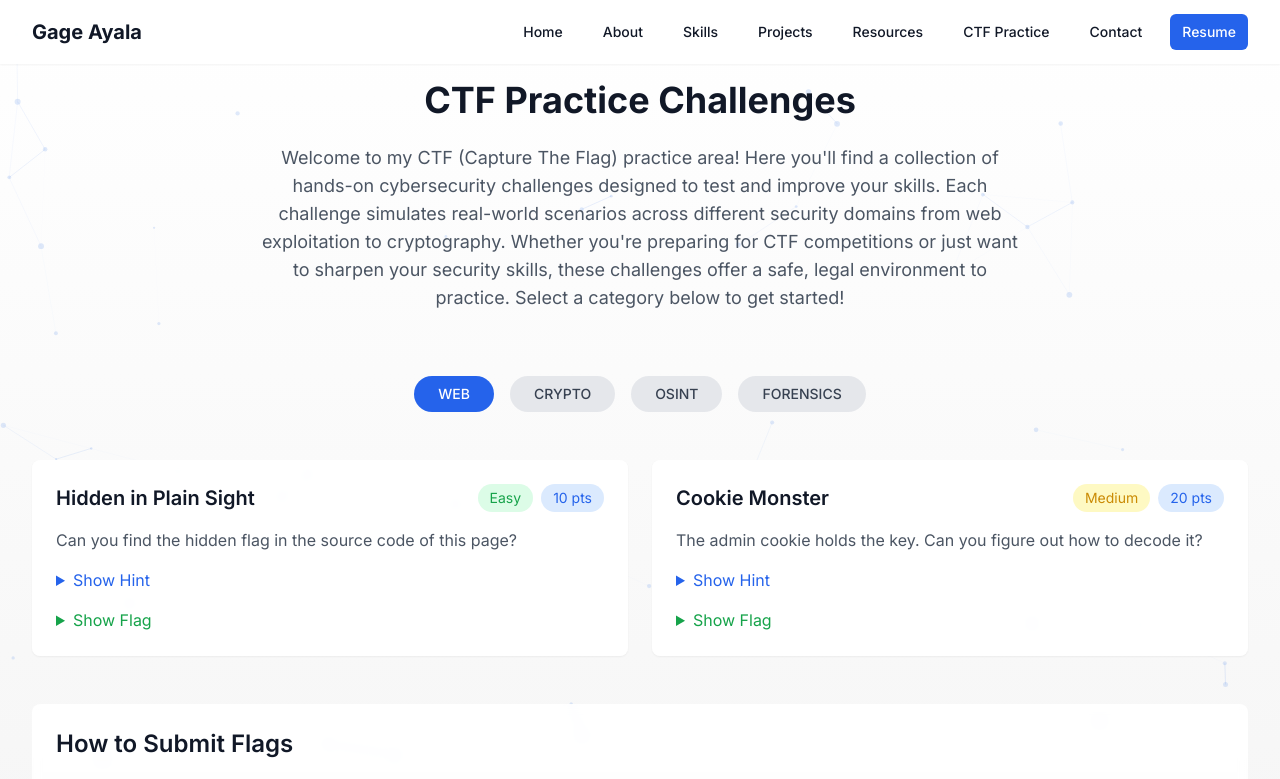
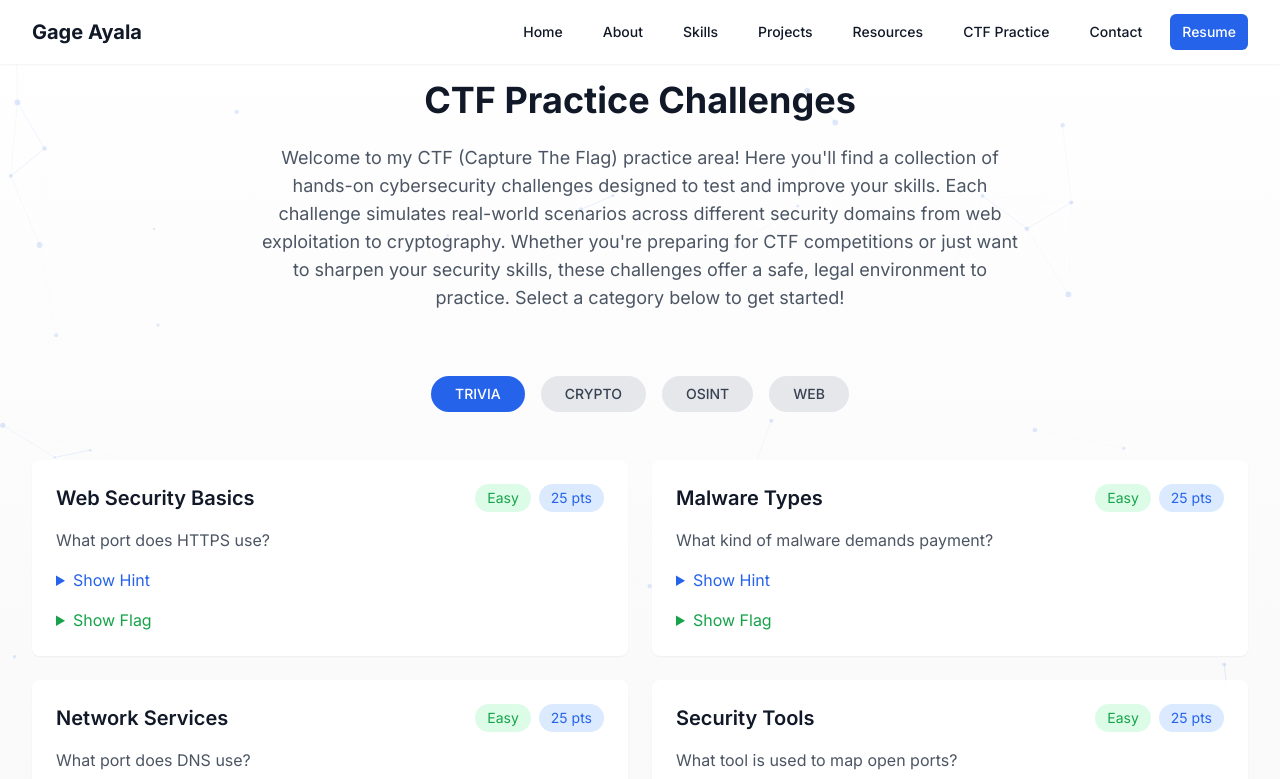
Before and after one commit to GageGotya/Personal-Website, a Next.js app: page /ctf-practice in a window 1280 px wide. Shown: the top 779 px of the page. Built offline with nearby package versions, Linux system fonts and the light colour scheme.

Commit message:
Updated CTF Practice page with real challenges from CTFd export

```diff
--- a/src/app/ctf-practice/page.tsx
+++ b/src/app/ctf-practice/page.tsx
@@ -14,87 +14,141 @@ export default function CTFPractice() {
     });
   }, []);
 
-  const [selectedCategory, setSelectedCategory] = useState('web');
+  const [selectedCategory, setSelectedCategory] = useState('trivia');
 
   const challenges = {
-    web: [
+    trivia: [
       {
-        title: 'Hidden in Plain Sight',
+        title: 'Web Security Basics',
         difficulty: 'Easy',
-        description: 'Can you find the hidden flag in the source code of this page?',
-        hint: 'Sometimes developers leave sensitive information in HTML comments...',
-        points: 10,
-        flag: 'FLAG{hidden_in_plain_sight}',
-        category: 'Web'
+        description: 'What port does HTTPS use?',
+        hint: 'This is the standard port for secure web traffic.',
+        points: 25,
+        flag: '443',
+        category: 'Trivia'
       },
       {
-        title: 'Cookie Monster',
+        title: 'Malware Types',
+        difficulty: 'Easy',
+        description: 'What kind of malware demands payment?',
+        hint: 'Think about recent cyber attacks on hospitals and businesses.',
+        points: 25,
+        flag: 'Ransomware',
+        category: 'Trivia'
+      },
+      {
+        title: 'Network Services',
+        difficulty: 'Easy',
+        description: 'What port does DNS use?',
+        hint: 'This is the standard port for Domain Name System queries.',
+        points: 25,
+        flag: '53',
+        category: 'Trivia'
+      },
+      {
+        title: 'Security Tools',
+        difficulty: 'Easy',
+        description: 'What tool is used to map open ports?',
+        hint: 'This popular tool name starts with "N".',
+        points: 25,
+        flag: 'Nmap',
+        category: 'Trivia'
+      },
+      {
+        title: 'Linux Security',
         difficulty: 'Medium',
-        description: 'The admin cookie holds the key. Can you figure out how to decode it?',
-        hint: 'Base64 encoding is commonly used for cookie values...',
-        points: 20,
-        flag: 'FLAG{cookie_monster_strikes_again}',
-        category: 'Web'
+        description: 'What file stores Linux user passwords?',
+        hint: 'This file is in the /etc directory and has a spooky name.',
+        points: 25,
+        flag: '/etc/shadow',
+        category: 'Trivia'
       }
     ],
     crypto: [
       {
-        title: 'Caesar\'s Secret',
+        title: 'Hash of the River',
         difficulty: 'Easy',
-        description: 'Decrypt this ancient message: "SYNT{pnrfne_pvcure_vf_jrnx}"',
-        hint: 'Julius Caesar used a simple shift cipher...',
-        points: 10,
-        flag: 'FLAG{caesar_cipher_is_weak}',
-        category: 'Crypto'
+        description: 'A data packet was intercepted mid-transmission. The payload below appears to contain a name. Can you crack it?\n\ncml2ZXJiYXRz',
+        hint: 'This looks like base64 encoding. Try an online decoder!',
+        points: 100,
+        flag: 'riverbats',
+        category: 'Cryptography'
       },
       {
-        title: 'Hash Cracker',
+        title: 'Signal in the Static',
         difficulty: 'Medium',
-        description: 'Crack this MD5 hash: 5f4dcc3b5aa765d61d8327deb882cf99',
-        hint: 'This is a commonly used password...',
-        points: 20,
-        flag: 'FLAG{password}',
-        category: 'Crypto'
+        description: 'You intercepted a weak signal from a satellite. This looks encoded, not encrypted. Can you decode the message?\n\nMFWGSZLOONQXEZLSMVQWY===',
+        hint: 'This is base32 encoded. Look for an online base32 decoder.',
+        points: 100,
+        flag: 'aliensarereal',
+        category: 'Cryptography'
+      },
+      {
+        title: "Caesar's Favorite Movie",
+        difficulty: 'Easy',
+        description: 'The emperor encoded this text with a classic cipher. Shift it back to uncover a dystopian cult classic.\n\nCqtCqn',
+        hint: 'Julius Caesar used a simple shift cipher. Try different shifts!',
+        points: 100,
+        flag: 'MadMax',
+        category: 'Cryptography'
+      },
+      {
+        title: "The Zookeeper's Secret",
+        difficulty: 'Medium',
+        description: 'An encrypted message was found scratched into the side of a crate labeled "Primate Intelligence Division." The zookeeper says it is just a name. Can you decrypt it?\n\n50 65 6e 67 75 69 6e 73',
+        hint: 'These look like hexadecimal values. Try converting them to ASCII.',
+        points: 100,
+        flag: 'Penguins',
+        category: 'Cryptography'
       }
     ],
     osint: [
       {
-        title: 'Digital Footprint',
-        difficulty: 'Easy',
-        description: 'Find my first GitHub repository. The flag is in the initial commit message.',
-        hint: 'GitHub profile URLs follow a standard format...',
-        points: 15,
-        flag: 'FLAG{first_commit_found}',
+        title: 'Ransomware Investigation',
+        difficulty: 'Medium',
+        description: 'You will be finding intel on ransomware groups behind healthcare based attacks. Which healthcare company was attacked by BlackCat/ALPHV?',
+        hint: 'Look for recent news articles about BlackCat/ALPHV ransomware attacks on healthcare companies.',
+        points: 150,
+        flag: 'Change Healthcare',
         category: 'OSINT'
       },
       {
-        title: 'Social Sleuth',
-        difficulty: 'Medium',
-        description: 'Find my LinkedIn profile and locate the flag hidden in plain sight.',
-        hint: 'Check the background image metadata...',
-        points: 25,
-        flag: 'FLAG{linkedin_sleuth}',
+        title: 'MITRE ATT&CK Knowledge',
+        difficulty: 'Hard',
+        description: 'What MITRE ATT&CK Framework ID is used in the technique phishing for information?',
+        hint: 'Check the MITRE ATT&CK Framework website under Initial Access techniques.',
+        points: 150,
+        flag: 'T1598',
+        category: 'OSINT'
+      },
+      {
+        title: 'Crypto Transaction Analysis',
+        difficulty: 'Hard',
+        description: 'Reference this Ethereum transaction hash: 0x7fda3c06d2eec7c3d26c1b373cc3f1e648b51556fd7e95944d31861758936626\n\nWhat is the wallet address of the sender?',
+        hint: 'Use a blockchain explorer like Etherscan to look up the transaction.',
+        points: 150,
+        flag: '0x7dCC00d0Da47e6982672CB1C2481A6943737af45',
         category: 'OSINT'
       }
     ],
-    forensics: [
+    web: [
       {
-        title: 'Metadata Mystery',
+        title: 'HTTP Status Codes',
         difficulty: 'Easy',
-        description: 'Download the image and find the flag hidden in its metadata.',
-        hint: 'ExifTool is your friend...',
-        points: 15,
-        flag: 'FLAG{exif_expert}',
-        category: 'Forensics'
+        description: 'What HTTP response code means "Forbidden"?',
+        hint: 'This is a common status code when access is denied.',
+        points: 25,
+        flag: '403',
+        category: 'Web'
       },
       {
-        title: 'Packet Detective',
-        difficulty: 'Hard',
-        description: 'Analyze the network capture file to find the exfiltrated flag.',
-        hint: 'Look for unusual DNS queries...',
-        points: 30,
-        flag: 'FLAG{packet_master}',
-        category: 'Forensics'
+        title: 'Web Security Protocols',
+        difficulty: 'Easy',
+        description: 'Which protocol secures websites with encryption?',
+        hint: 'This protocol is indicated by the padlock in your browser.',
+        points: 25,
+        flag: 'HTTPS',
+        category: 'Web'
       }
     ]
   };
@@ -160,7 +214,7 @@ export default function CTFPractice() {
                     </span>
                   </div>
                 </div>
-                <p className="text-gray-600 dark:text-gray-300 mb-4">
+                <p className="text-gray-600 dark:text-gray-300 mb-4 whitespace-pre-line">
                   {challenge.description}
                 </p>
                 <div className="space-y-4">
```
